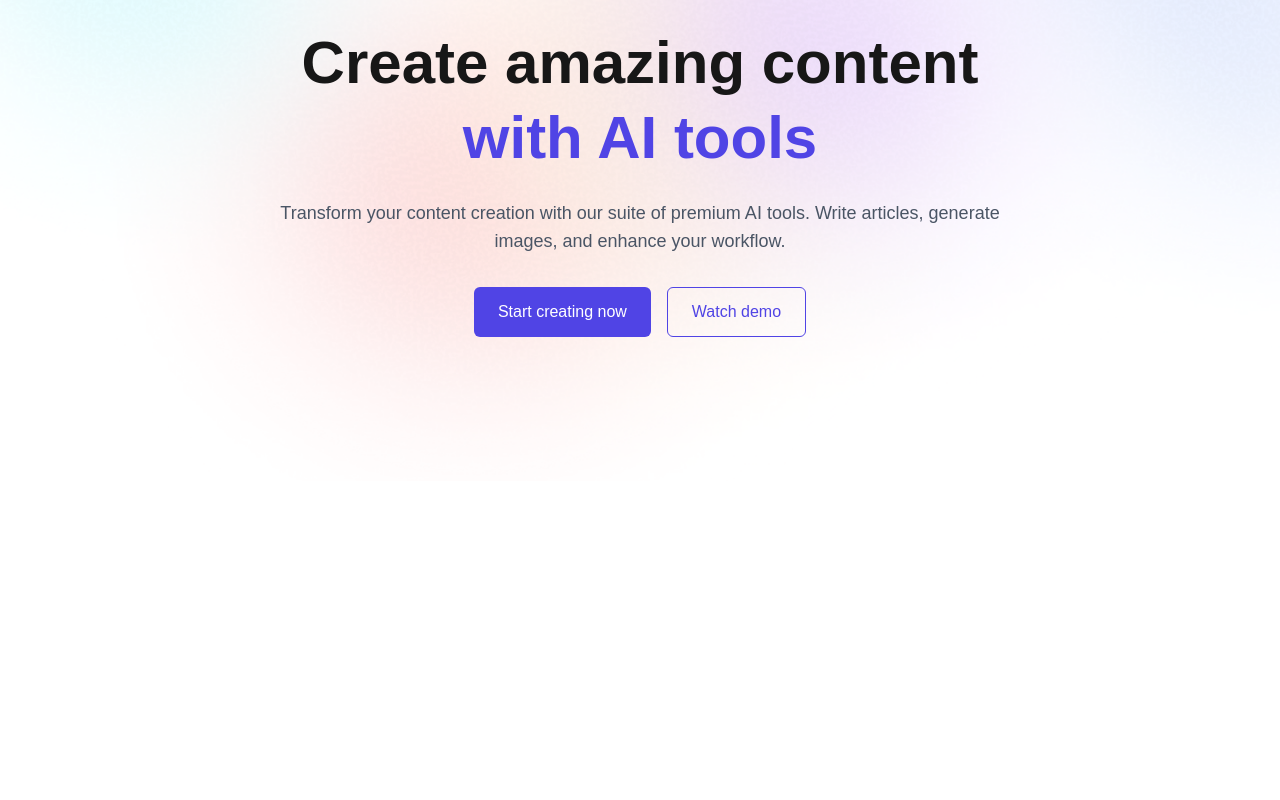
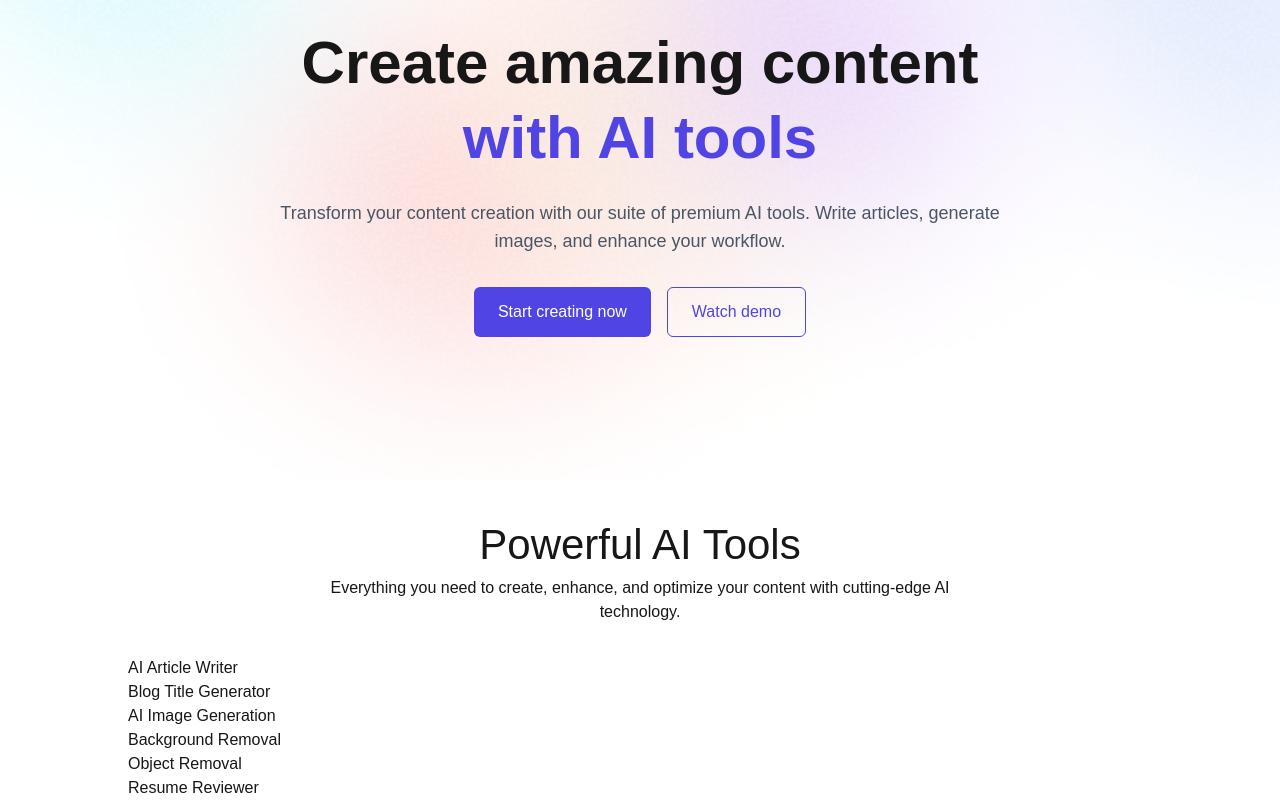
Before and after one commit to Asif-Taher/Quick-Ai-University-Project, a Next.js app: page / in a window 1280 px wide. Shown: the part 215-1015 px from the top of the page. Before the commit the page ends 800 px from the top, so only its background shows below. Built offline with nearby package versions, Linux system fonts and the light colour scheme.

Commit message:
added some line

```diff
--- a/app/page.js
+++ b/app/page.js
@@ -1,3 +1,4 @@
+import Aitools from "@/components/Home/Aitools";
 import Hero from "@/components/Home/Hero";
 import Nav from "@/components/Share/Nav";
 import Image from "next/image";
@@ -7,6 +8,7 @@ export default function Home() {
    <>
    <Nav></Nav>
    <Hero></Hero>
+   <Aitools ></Aitools>
    </>
   );
 }
--- /dev/null
+++ b/components/Home/Aitools.jsx
@@ -0,0 +1,27 @@
+import React from 'react'
+import Title from '../Share/Title'
+import { AiToolsData } from '@/public/assets/assets'
+
+const Aitools = () => {
+    return (
+        <div >
+            <div className='w-[80%] mx-auto'>
+
+
+                <Title title="Powerful AI Tools" subtitle="Everything you need to create, enhance, and optimize your content with cutting-edge AI technology.
+                "/>
+                <div>
+                    {
+                        AiToolsData.map((tool, index) =>(
+                            <div key={index}>
+                                <h2>{tool.title}</h2>
+                            </div>
+                        ))
+                    }
+                </div>
+                 </div>
+        </div>
+    )
+}
+
+export default Aitools
--- a/components/Home/Hero.jsx
+++ b/components/Home/Hero.jsx
@@ -3,9 +3,11 @@ import React from 'react';
 const Hero = () => {
   return (
     <div
-      className="bg-cover bg-center h-[600px] w-full flex items-center justify-center"
+      className="bg-cover container bg-center h-[600px] w-full flex items-center justify-center"
       style={{ backgroundImage: "url('/assets/gradientBackground.png')" }}
     >
+      <div className='w-[80%]'>
+
      <div className="text-center px-4 py-12">
   <h2 className="text-4xl md:text-6xl font-semibold mx-auto max-w-3xl leading-tight">
     Create amazing content <br />
@@ -25,6 +27,7 @@ const Hero = () => {
     </button>
   </div>
 </div>
+ </div>
 
     </div>
   );
--- /dev/null
+++ b/components/Share/Title.jsx
@@ -0,0 +1,12 @@
+import React from 'react'
+
+const Title = ({title, subtitle}) => {
+  return (
+    <div className='text-center my-8 max-w-2xl mx-auto'>
+      <h2 className='text-[42px]'>{title}</h2>
+      <p>{subtitle}</p>
+    </div>
+  )
+}
+
+export default Title
```
